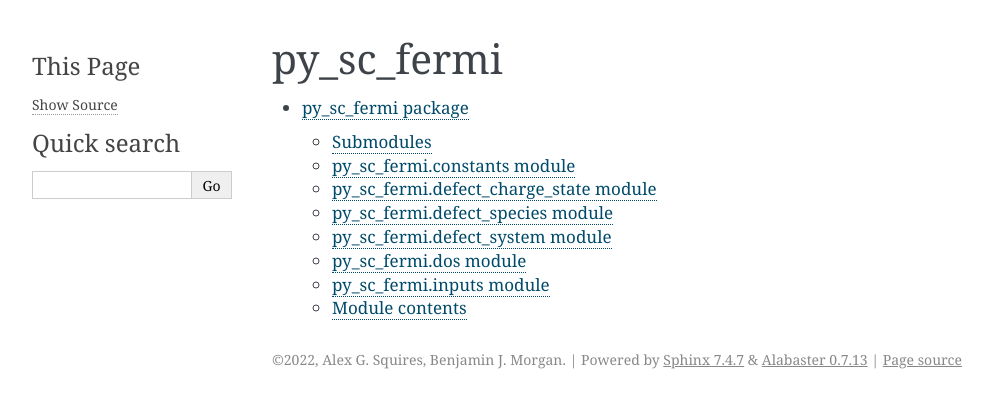
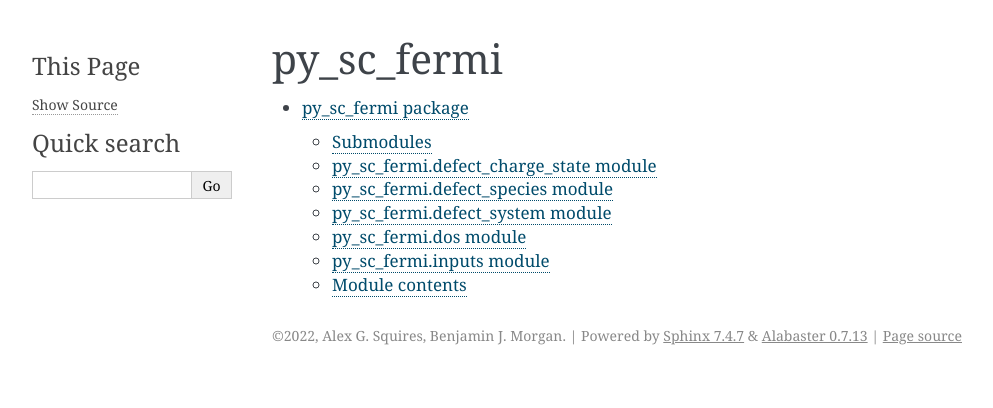
Before and after one commit to bjmorgan/py-sc-fermi, a Sphinx documentation site: the page built from docs/source/modules.rst, in a window 1280 px wide. Shown: the top 408 px of the page, without its empty margins (148-1141 px from the left). Built offline with Sphinx 7.4.7, drawn with Linux system fonts in a browser that asks for light colours.

Commit message:
remove .constants from docs

```diff
--- a/docs/source/py_sc_fermi.rst
+++ b/docs/source/py_sc_fermi.rst
@@ -3,14 +3,6 @@ py\_sc\_fermi package
 
 Submodules
 ----------
-
-py\_sc\_fermi.constants module
-------------------------------
-
-.. automodule:: py_sc_fermi.constants
-   :members:
-   :undoc-members:
-   :show-inheritance:
 
 py\_sc\_fermi.defect\_charge\_state module
 ------------------------------------------
```
